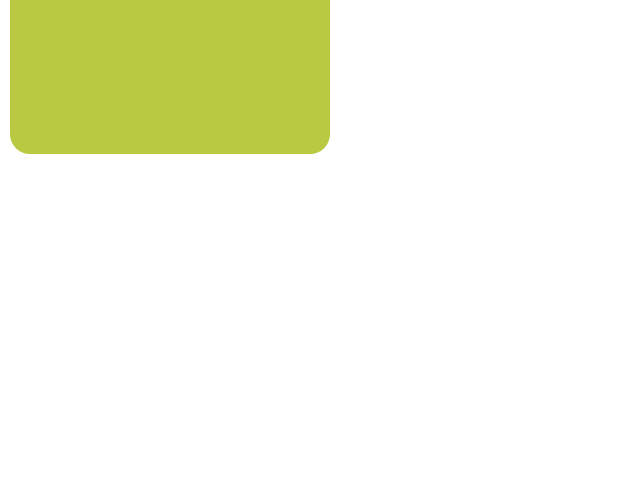
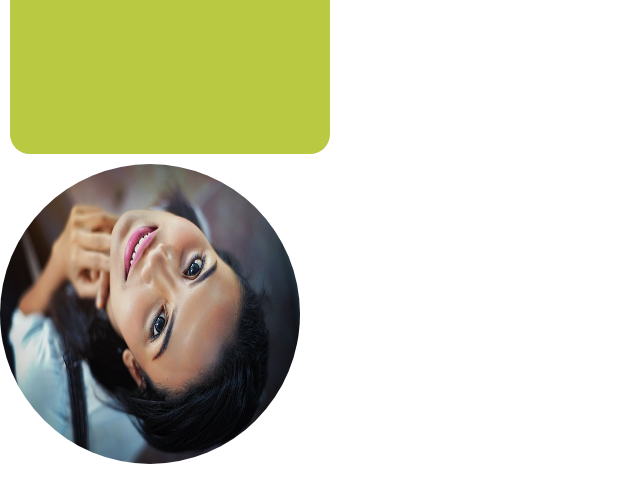
Before and after one commit to marcosnsf/Recursos_Especias, a plain HTML site: page border_radius_the_border_size/index.html in a window 1280 px wide. Shown: the part 176-678 px from the top of the page, without its empty margins (0-640 px from the left). Drawn offline with Linux system fonts and the light colour scheme.

Commit message:
vendo como funciona corretamente o border radius

```diff
--- a/border_radius_the_border_size/css/estilo.css
+++ b/border_radius_the_border_size/css/estilo.css
@@ -6,3 +6,6 @@
     border-radius: 20px;
     margin: 10px;
 }
+.arredondamento{
+    border-radius: 150px;
+}
--- a/border_radius_the_border_size/index.html
+++ b/border_radius_the_border_size/index.html
@@ -19,5 +19,6 @@
                 Morbi pretium leo nec enim elementum maximus.
             </p>
         </div>
+        <img src="img/perfil.jpg"  class="arredondamento" width="300" height="300" alt="">
     </body>
 </html>
```
